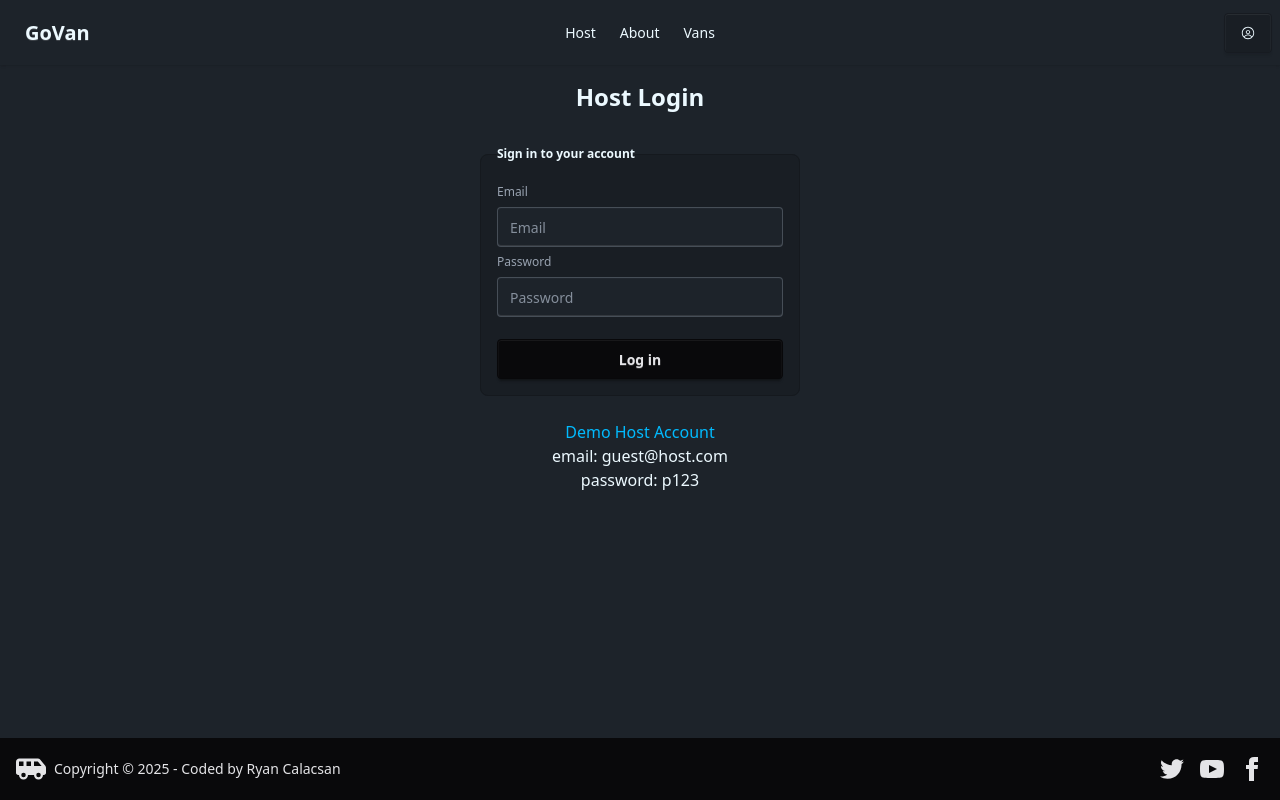
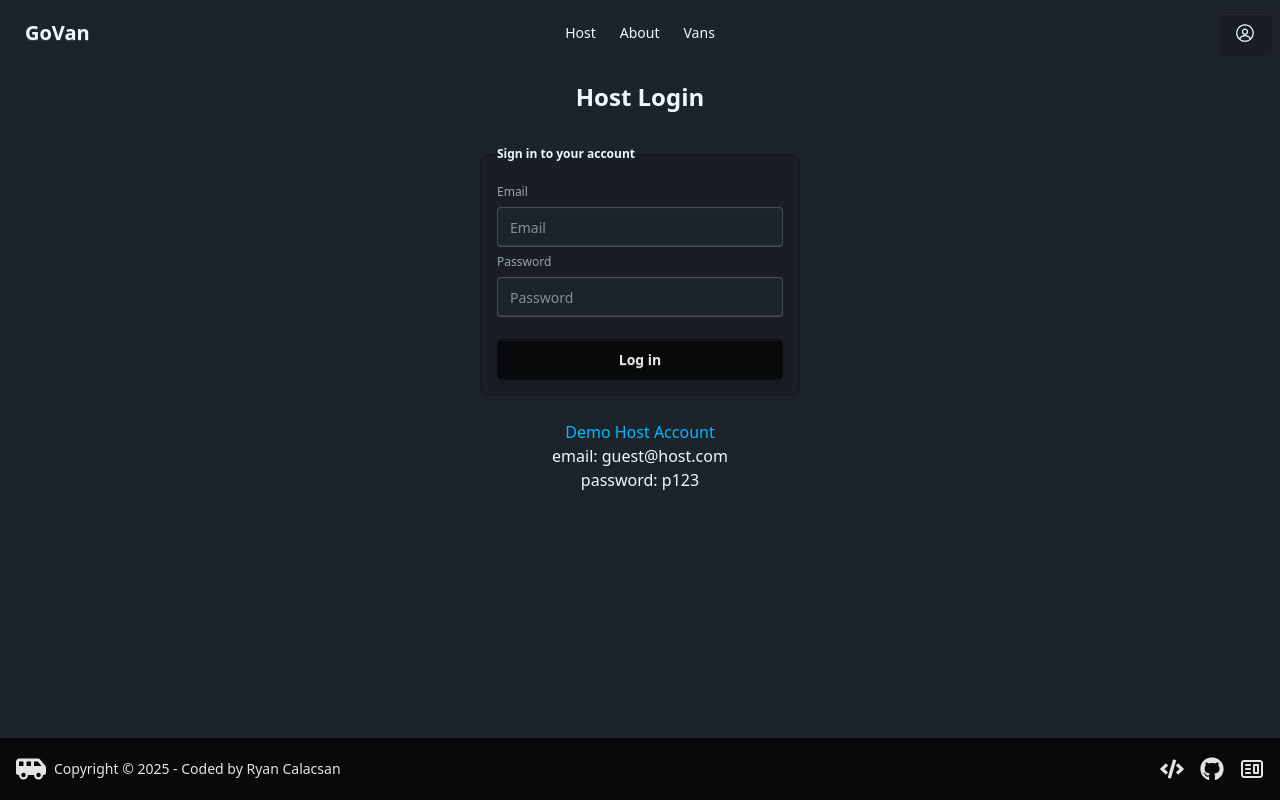
Before and after one commit to ryancalacsan/govan, a React (Vite) app: page /login in a window 1280 px wide. Built offline with nearby package versions, Linux system fonts and the light colour scheme; what miragejs would draw is missing.

Commit message:
Add Income Data and tooltips to main layout

```diff
--- a/src/components/Footer.tsx
+++ b/src/components/Footer.tsx
@@ -1,4 +1,6 @@
 import { FaVanShuttle } from "react-icons/fa6"
+import { CgWebsite } from "react-icons/cg"
+import { FaGithub, FaCode } from "react-icons/fa"
 
 export default function Footer() {
   return (
@@ -10,39 +12,41 @@ export default function Footer() {
         <p>Copyright © {new Date().getFullYear()} - Coded by Ryan Calacsan</p>
       </aside>
       <nav className="grid-flow-col gap-4 md:place-self-center md:justify-self-end">
-        <a>
-          <svg
-            xmlns="http://www.w3.org/2000/svg"
-            width="24"
-            height="24"
-            viewBox="0 0 24 24"
-            className="fill-current"
+        {/* Github Repo Link */}
+        <div className="tooltip tooltip-left" data-tip="Github repo">
+          <a
+            href="https://github.com/ryancalacsan"
+            target="_blank"
+            rel="noopener noreferrer" // Prevent reverse tab navigation for external links
+            aria-label="Visit my GitHub repository"
           >
-            <path d="M24 4.557c-.883.392-1.832.656-2.828.775 1.017-.609 1.798-1.574 2.165-2.724-.951.564-2.005.974-3.127 1.195-.897-.957-2.178-1.555-3.594-1.555-3.179 0-5.515 2.966-4.797 6.045-4.091-.205-7.719-2.165-10.148-5.144-1.29 2.213-.669 5.108 1.523 6.574-.806-.026-1.566-.247-2.229-.616-.054 2.281 1.581 4.415 3.949 4.89-.693.188-1.452.232-2.224.084.626 1.956 2.444 3.379 4.6 3.419-2.07 1.623-4.678 2.348-7.29 2.04 2.179 1.397 4.768 2.212 7.548 2.212 9.142 0 14.307-7.721 13.995-14.646.962-.695 1.797-1.562 2.457-2.549z"></path>
-          </svg>
-        </a>
-        <a>
-          <svg
-            xmlns="http://www.w3.org/2000/svg"
-            width="24"
-            height="24"
-            viewBox="0 0 24 24"
-            className="fill-current"
+            <FaCode className="text-2xl" />
+          </a>
+        </div>
+
+        {/* GitHub Profile Link */}
+        <div className="tooltip tooltip-left" data-tip="My Github">
+          <a
+            href="https://github.com/ryancalacsan"
+            target="_blank"
+            rel="noopener noreferrer"
+            aria-label="Visit my GitHub profile"
           >
-            <path d="M19.615 3.184c-3.604-.246-11.631-.245-15.23 0-3.897.266-4.356 2.62-4.385 8.816.029 6.185.484 8.549 4.385 8.816 3.6.245 11.626.246 15.23 0 3.897-.266 4.356-2.62 4.385-8.816-.029-6.185-.484-8.549-4.385-8.816zm-10.615 12.816v-8l8 3.993-8 4.007z"></path>
-          </svg>
-        </a>
-        <a>
-          <svg
-            xmlns="http://www.w3.org/2000/svg"
-            width="24"
-            height="24"
-            viewBox="0 0 24 24"
-            className="fill-current"
+            <FaGithub className="text-2xl" />
+          </a>
+        </div>
+
+        {/* Website Link */}
+        <div className="tooltip tooltip-left" data-tip="My Website">
+          <a
+            href="https://ryancalacsan.com" // Assuming this is the correct link to your website
+            target="_blank"
+            rel="noopener noreferrer"
+            aria-label="Visit my personal website"
           >
-            <path d="M9 8h-3v4h3v12h5v-12h3.642l.358-4h-4v-1.667c0-.955.192-1.333 1.115-1.333h2.885v-5h-3.808c-3.596 0-5.192 1.583-5.192 4.615v3.385z"></path>
-          </svg>
-        </a>
+            <CgWebsite className="text-2xl" />
+          </a>
+        </div>
       </nav>
     </footer>
   )
--- a/src/components/Header.tsx
+++ b/src/components/Header.tsx
@@ -88,7 +88,13 @@ export default function Header() {
       {/* Navbar end section (Login avatar icon) */}
       <div className="navbar-end">
         <Link to="login" className="btn" aria-label="Go to Login page">
-          <RxAvatar />
+          <div
+            className="tooltip tooltip-left"
+            data-tip="log in"
+            aria-describedby="login-tooltip"
+          >
+            <RxAvatar className="text-xl" />
+          </div>
         </Link>
       </div>
     </nav>
--- a/src/pages/Host/Income.tsx
+++ b/src/pages/Host/Income.tsx
@@ -44,10 +44,19 @@ export default function Income() {
     )
   }
 
+  // If hostIncome is null, handle gracefully (e.g., return early)
+  if (!hostIncome) {
+    return <p>Error: No income data available.</p>
+  }
+
+  // Safe to access hostIncome here, as it's no longer null
+  const totalIncome = hostIncome.reduce((acc, val) => acc + val, 0)
+  const averageIncome = totalIncome / hostIncome.length
+
   return (
     <div className="p-4">
       <h1 className="text-3xl font-bold mb-4">Your Income Over Time</h1>
-      {hostIncome && hostIncome.length > 0 ? (
+      {hostIncome.length > 0 ? (
         <LineChart
           userData={hostIncome}
           aria-label="Income chart displaying income over time"
@@ -55,6 +64,17 @@ export default function Income() {
       ) : (
         <p>No income data available for this period.</p>
       )}
+
+      <div className="my-4">
+        <p className="text-lg font-semibold">
+          Total Income:{" "}
+          <span className="font-bold">${totalIncome.toLocaleString()}</span>
+        </p>
+        <p className="mt-2 text-lg">
+          Average Monthly Income:{" "}
+          <span className="font-bold">${averageIncome.toLocaleString()}</span>
+        </p>
+      </div>
     </div>
   )
 }
--- a/src/pages/Login.tsx
+++ b/src/pages/Login.tsx
@@ -73,7 +73,7 @@ export default function Login() {
       <h1 className="font-bold text-2xl mt-4">Host Login</h1>
       <form onSubmit={handleSubmit} className="login-form">
         <fieldset className="fieldset w-xs bg-base-200 border border-base-300 p-4 rounded-box">
-          <legend className="fieldset-legend">Sign in to your account</legend>
+          <legend className="fieldset-legend ">Sign in to your account</legend>
 
           {/* Email Input */}
           <label className="fieldset-label" htmlFor="email">
--- a/src/pages/Vans/Vans.tsx
+++ b/src/pages/Vans/Vans.tsx
@@ -12,7 +12,7 @@ export default function Vans() {
 
   const typeFilter = searchParams.get("type")
 
-  const PRICE_RANGES = [50, 100, 150, 200]
+  const PRICE_RANGES = [100, 150, 200]
 
   React.useEffect(() => {
     async function loadVans() {
@@ -150,17 +150,17 @@ export default function Vans() {
               id="maxPriceInput"
               onChange={handlePriceChange}
               type="range"
-              min={50}
+              min={100}
               max={200}
+              step={5}
               className="range"
               value={maxPrice}
               aria-valuenow={maxPrice}
-              aria-valuemin={50}
+              aria-valuemin={100}
               aria-valuemax={200}
               aria-label="Select maximum price range"
             />
             <div className="flex justify-between px-2.5 mt-2 text-xs">
-              <span>|</span>
               <span>|</span>
               <span>|</span>
               <span>|</span>
```
